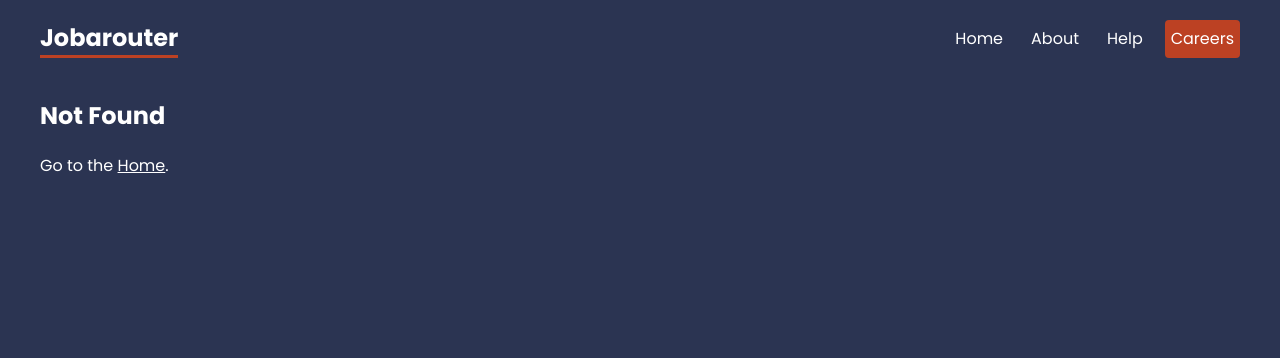
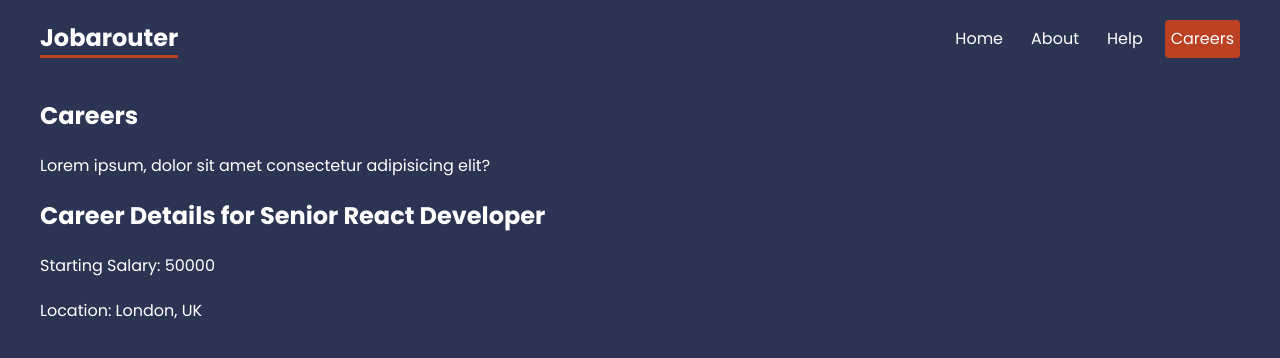
Before and after one commit to franciucruben/Router-In-Depth, a React (Create React App) app: page /careers/1 in a window 1280 px wide. Before the commit this address had no page. Shown: the top 358 px of the page. Built offline with nearby package versions, Linux system fonts and the light colour scheme; data requests are answered from the project's data file.

Commit message:
Using params

```diff
--- a/src/App.js
+++ b/src/App.js
@@ -12,6 +12,7 @@
 import Contact from "./pages/help/Contact";
 import NotFound from "./pages/NotFound";
 import Careers, { careersLoader } from "./pages/careers/Careers";
+import CareerDetails, { careerDetailsLoader } from "./pages/careers/CareerDetails";
 
 //layout imports
 import RootLayout from "./layouts/RootLayout";
@@ -36,6 +37,10 @@
         loader={careersLoader}
         />
 
+        <Route path=":id"
+        element={<CareerDetails />}
+        loader={careerDetailsLoader}
+        />
       </Route>
 
 
--- /dev/null
+++ b/src/pages/careers/CareerDetails.js
@@ -0,0 +1,22 @@
+import { useLoaderData, useParams } from "react-router-dom";
+
+export default function CareerDetails() {
+  const { id } = useParams();
+  const career = useLoaderData();
+  return (
+    <div className="career-details">
+      <h2> Career Details for {career.title}</h2>
+      <p>Starting Salary: {career.salary}</p>
+      <p>Location: {career.location}</p>
+    </div>
+  );
+}
+
+//loader function
+export const careerDetailsLoader = async ({ params }) => {
+  const { id } = params;
+
+  const res = await fetch("http://localhost:4000/careers/" + id);
+
+  return res.json();
+};
--- a/src/pages/careers/Careers.js
+++ b/src/pages/careers/Careers.js
@@ -6,7 +6,7 @@
   return (
     <div className="careers">
         {careers.map(career => (
-            <Link to="/" key={career.id}>
+            <Link to={career.id.toString()} key={career.id}>
                 <p>{career.title}</p>
                 <p>Based in {career.location}</p>
             </Link>
```
